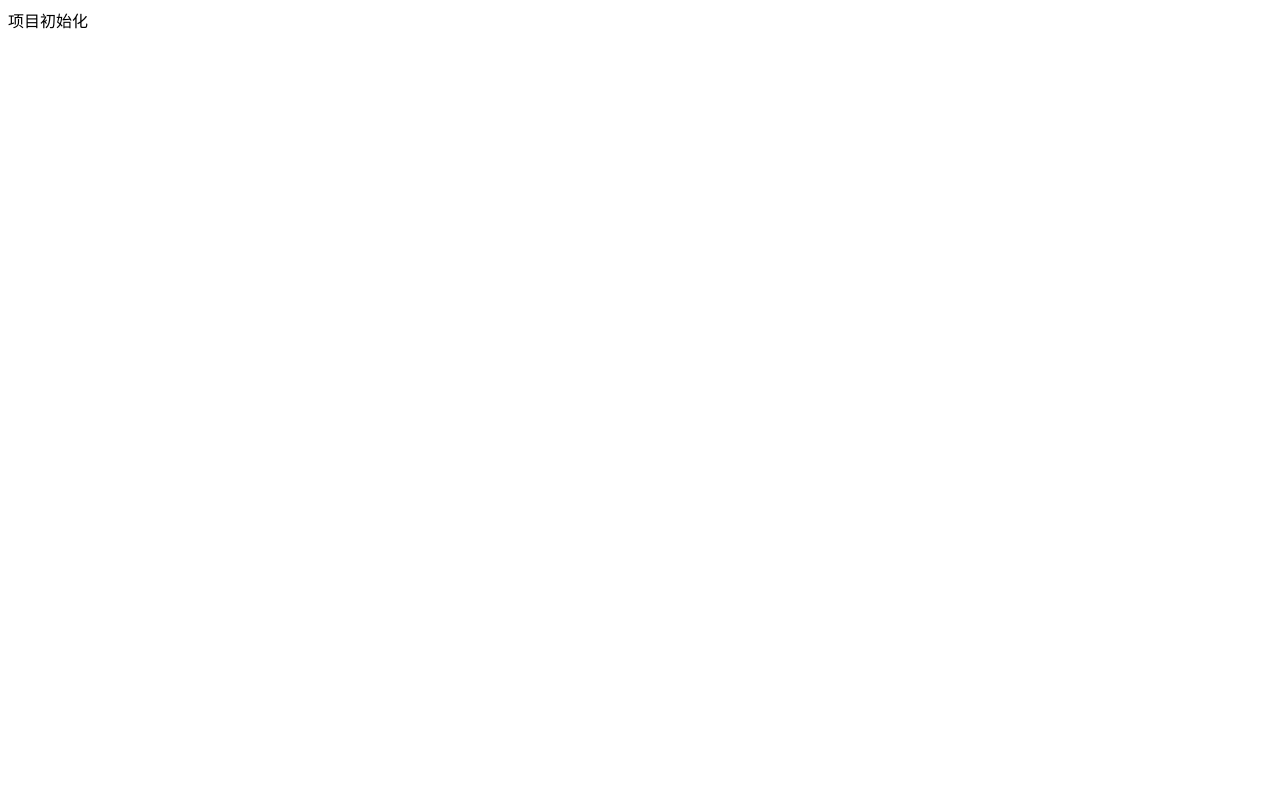
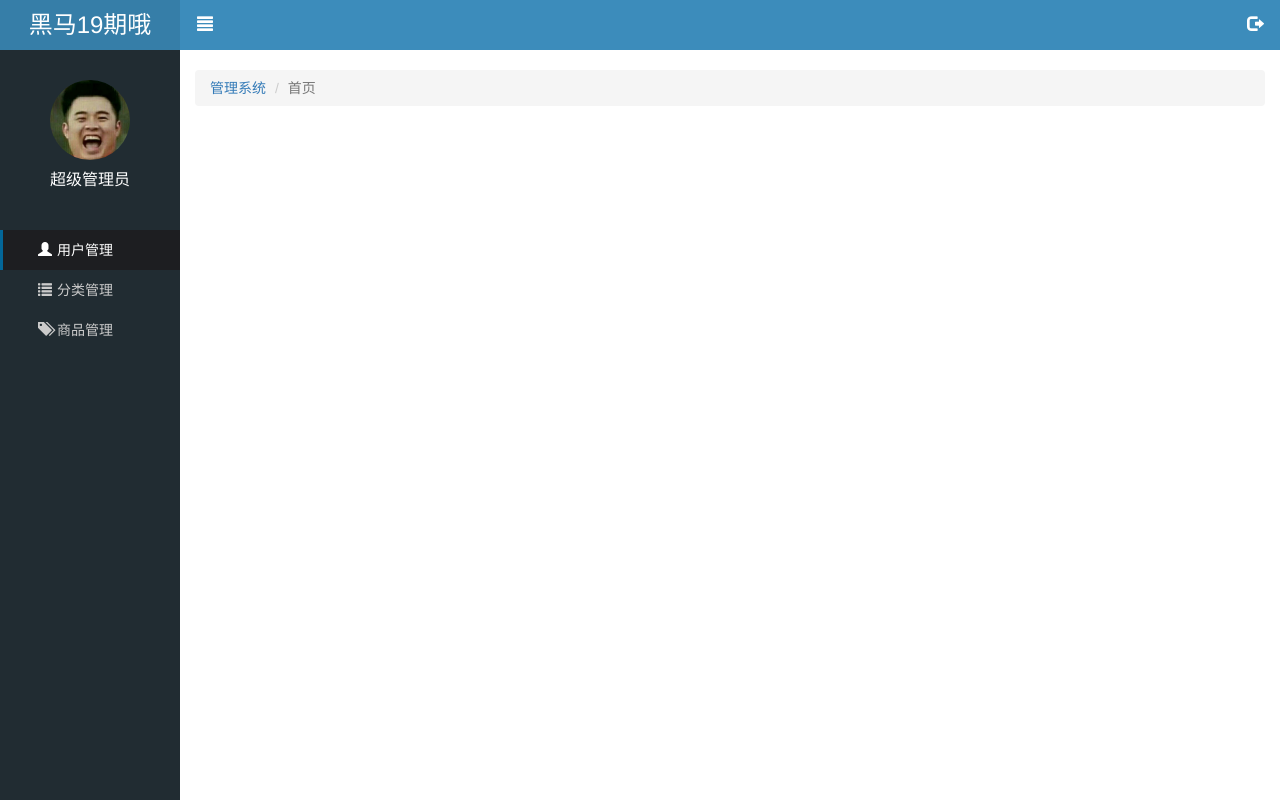
Before and after one commit to Mrjinliang555/letao, a website: page public/back/index.html in a window 1280 px wide. Drawn offline with Linux system fonts and the light colour scheme; no server answers.

Commit message:
首页基本功能完成

```diff
--- a/public/back/css/common.css
+++ b/public/back/css/common.css
@@ -1 +1,127 @@
 @charset "UTF-8";
+a,
+a:link,
+a:hover,
+a:active,
+a:visited{
+  text-decoration: none;
+}
+html,body {
+  width: 100%;
+  height: 100%;
+}
+* {
+  margin: 0;
+  padding: 0;
+}
+ul,ol {
+  list-style: none;
+}
+.red {
+  color: #A84341;
+}
+/*侧边栏开始*/
+.lt_aside {
+  width: 180px;
+  height: 100%;
+  background-color: #212C32;
+  overflow: hidden;
+  position: fixed;
+  left: 0;
+  top: 0;
+  z-index: 999;
+  transition: all 1s;
+}
+.lt_aside.tohidden {
+  left: -180px;
+}
+.lt_aside .brand h3 {
+  font-size: 24px;
+  text-align: center;
+  color: #fff;
+  margin-top: 0;
+  margin-bottom: 0;
+  background-color: #367EA8;
+  height: 50px;
+  line-height: 50px;
+}
+.lt_aside .user {
+  padding-top: 30px;
+  height: 180px;
+}
+.lt_aside .user img {
+  width: 80px;
+  height: 80px;
+  border-radius: 50%;
+  display: block;
+  margin: 0 auto;
+}
+.lt_aside .user p {
+  text-align: center;
+  font-size: 16px;
+  color: #fff;
+  height: 40px;
+  line-height: 40px;
+}
+.lt_nav a {
+  color: #CBCBCB;
+  display: block;
+  height: 40px;
+  line-height: 40px;
+  border-left: 3px solid transparent;
+  padding-left: 35px;
+}
+.lt_nav a.current {
+  color: #fff;
+  border-left: 3px solid #036698;
+  background-color: #1D1E21;
+}
+.lt_nav .glyphicon {
+  margin-right: 5px;
+}
+.lt_nav .sm_nav a {
+  padding-left: 50px;
+}
+
+/*侧边栏结束*/
+
+/*内容区开始*/
+
+.lt_main {
+  padding-left: 180px;
+  width: 100%;
+  height: 100%;
+  padding-top: 50px;
+  transition: all 1s;
+}
+.lt_main.tohidden {
+  padding-left: 0;
+}
+.main_top {
+  height: 50px;
+  width: 100%;
+  background-color: #3C8CBB;
+  position: fixed;
+  left: 0;
+  top: 0;
+  padding-left: 180px;
+  transition: all 1s;
+}
+.main_top.tohidden {
+  padding-left: 0;
+}
+.main_top a {
+  width: 50px;
+  height: 50px;
+  line-height: 50px;
+  text-align: center;
+  font-size: 16px;
+  color: #fff;
+}
+.main_content {
+  padding: 20px 15px;
+}
+
+/*内容区结束*/
+
+/*模态框*/
--- a/public/back/index.html
+++ b/public/back/index.html
@@ -2,9 +2,86 @@
 <html lang="zh-CN">
 <head>
   <meta charset="UTF-8">
-  <title>Title</title>
+  <title>登录</title>
+  <link rel="stylesheet" href="lib/bootstrap/css/bootstrap.css">
+  <link rel="stylesheet" href="lib/bootstrap-validator/css/bootstrapValidator.css">
+  <link rel="stylesheet" href="lib/nprogress/nprogress.css">
+  <link rel="stylesheet" href="css/common.css">
 </head>
+
 <body>
-  项目初始化
+
+    <!--侧边栏-->
+  <div class="lt_aside">
+      <div class="brand">
+          <h3>黑马19期哦</h3>
+      </div>
+    <div class="user">
+      <img src="images/cc.jpg" alt="">
+      <p>超级管理员</p>
+    </div>
+    <ul class="lt_nav">
+      <li><a href="#" class="current"><i class="glyphicon glyphicon-user"></i><span>用户管理</span></a></li>
+      <li><a href="javascript:;" class="classify"><i class="glyphicon glyphicon-list"></i><span>分类管理</span></a>
+        <div class="sm_nav" style="display: none">
+          <a href="#" class="first">一级分类</a>
+          <a href="#" class="second">二级分类</a>
+        </div>
+      </li>
+      <li><a href="#"><i class="glyphicon glyphicon-tags"></i><span>商品管理</span></a></li>
+    </ul>
+  </div>
+
+  <div class="lt_main">
+    <div class="main_top">
+      <a href="#" class="pull-left menu_btn"><i class="glyphicon glyphicon-align-justify"></i></a>
+      <a href="#" class="pull-right logout_btn"><i class="glyphicon glyphicon-log-out"></i></a>
+    </div>
+    <div class="main_content">
+      <ol class="breadcrumb">
+        <li><a href="index.html">管理系统</a></li>
+        <li class="active">首页</li>
+      </ol>
+    </div>
+  </div>
+
+    <!--模态框-->
+    <div class="modal fade" id="myModal" tabindex="-1" role="dialog" aria-labelledby="myModalLabel">
+      <div class="modal-dialog modal-sm">
+        <div class="modal-content">
+          <div class="modal-header">
+            <button type="button" class="close" data-dismiss="modal" >
+              <span >&times;</span></button>
+            <h4 class="modal-title" id="myModalLabel">
+              温馨提示</h4>
+          </div>
+          <div class="modal-body">
+          <p class="red"><i class="glyphicon glyphicon-info-sign"></i>您确定要退出后台管理系统吗？</p>
+          </div>
+          <div class="modal-footer">
+            <button type="button" class="btn btn-default" data-dismiss="modal">取消</button>
+            <button type="button" class="btn btn-primary btn_logout">退出</button>
+          </div>
+        </div>
+      </div>
+    </div>
+
+<script src="lib/jquery/jquery.js"></script>
+    <script>
+      $.ajax({
+        url: "/employee/checkRootLogin",
+        success: function(info){
+          console.log(info);
+          if( info.error ){
+            location.href = "login.html"
+          }
+        }
+      })
+    </script>
+<script src="lib/bootstrap/js/bootstrap.js"></script>
+<script src="lib/bootstrap-validator/js/bootstrapValidator.js"></script>
+<script src="lib/nprogress/nprogress.js"></script>
+<script src="js/common.js"></script>
+
 </body>
 </html>
--- a/public/back/js/common.js
+++ b/public/back/js/common.js
@@ -1,7 +1,15 @@
 /**
  * Created by toshiba on 2018/4/6.
  */
-
+//$.ajax({
+//  url: "/employee/checkRootLogin",
+//  success: function(info){
+//    console.log(info);
+//    if( info.error ){
+//      location.href = "login.html"
+//    }
+//  }
+//})
 //nprogress 事件设置
 $(function(){
 
@@ -17,3 +25,38 @@ $(function(){
     },400)
   })
 })
+
+//分类切换
+
+$(".classify").click(function(){
+  $(this).next().stop().slideToggle();
+})
+
+//菜单显示隐藏
+
+$(".menu_btn").click(function(){
+
+$(".lt_aside").toggleClass("tohidden");
+$(".lt_main").toggleClass("tohidden");
+$(".main_top").toggleClass("tohidden");
+
+})
+
+//退出登录
+$(".logout_btn").click(function(){
+
+  $('#myModal').modal();
+
+})
+$(".btn_logout").click(function(){
+  //alert(1)
+  $.ajax({
+    url: "/employee/employeeLogout",
+    success: function(info){
+      //console.log(info);
+      if( info.success ){
+        location.href = "login.html"
+      }
+    }
+  })
+})
```
Also changed, not shown: public/back/images/cc.jpg (added), public/back/images/default.png (added), public/back/images/none.png (added).
